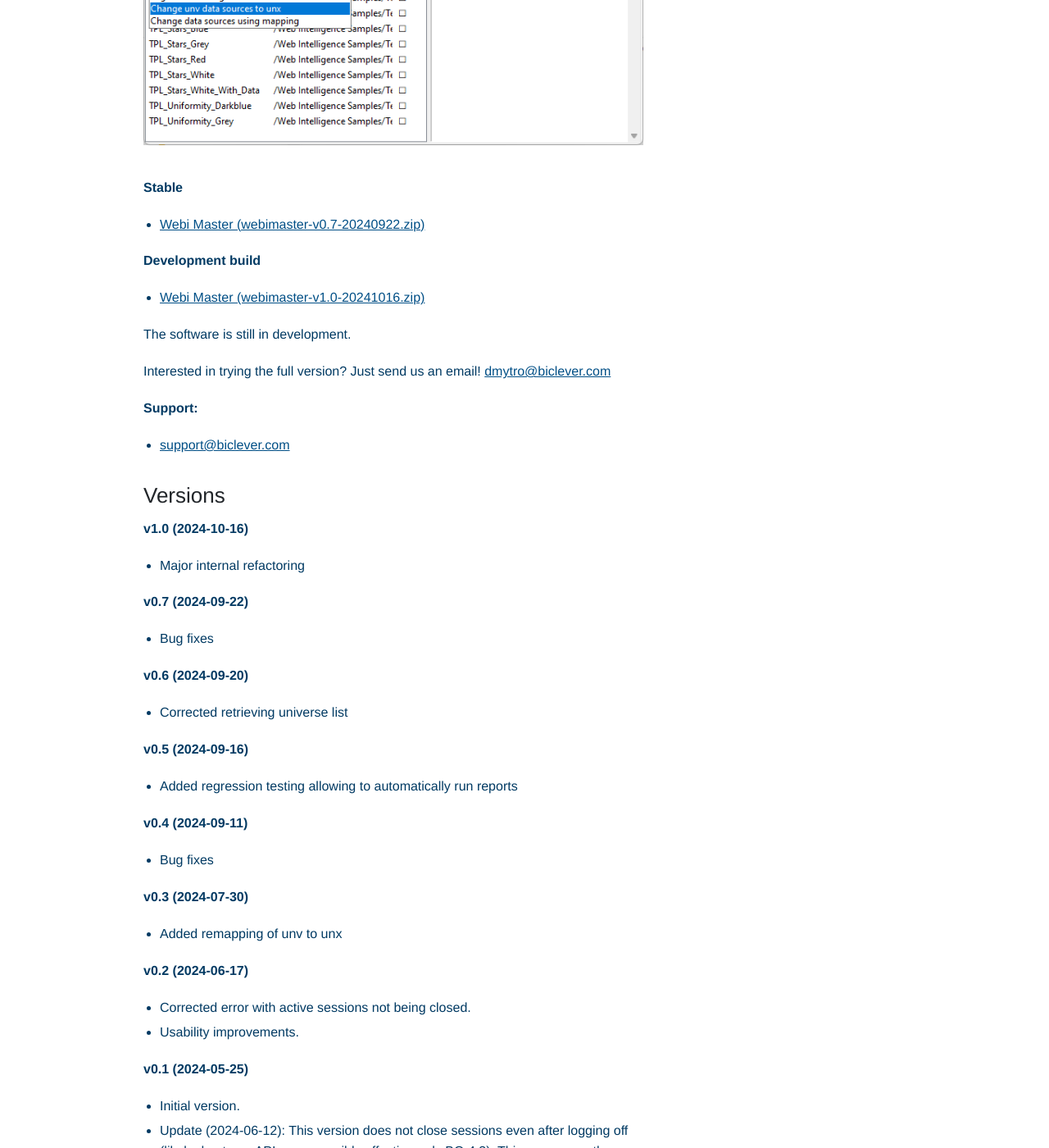
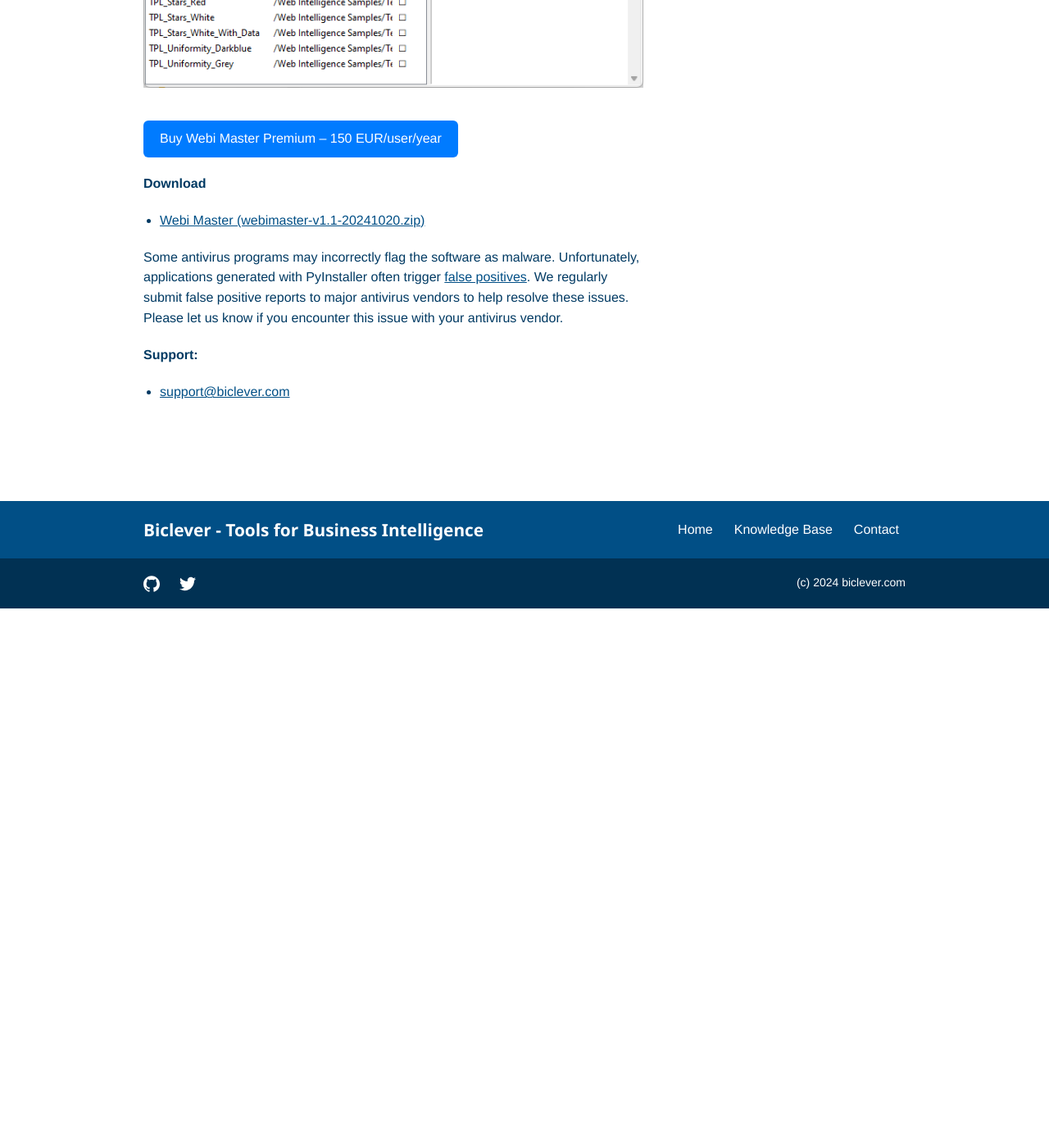
Before and after one commit to biclever/biclever.github.io, a Jekyll site: the page built from _products/webi-master.md, in a window 1280 px wide and 1400 px high, scrolled down 1217 px. Shown: the whole window at 82% size. Built offline with Jekyll 4.4.1, drawn with Linux system fonts in a browser that asks for light colours; after the commit the page ends 1959 px from its top, so only the background shows below that; some of the changed text lies outside the part shown.

Commit message:
webimaster v1.1

```diff
--- a/_products/webi-master.md
+++ b/_products/webi-master.md
@@ -14,8 +14,6 @@
 
 - **Data Provider List Export**: Exports a list of documents along with their universes. Unlike the Central Management Console (CMC)’s “Check Relationships” feature, this tool opens documents and checks actual universes, providing more accurate results and identifying broken dependencies (e.g., missing universes).
 
-- **Variable Analysis**: Lists variables within the documents and calculates the “Evaluation Order” to identify dependencies among variables.
-
 - **Document Purging** *(Premium feature 🌟)*: Cleans up prompt values, which is useful before promoting documents to production environments.
 
 - **Force Query Regeneration** *(Premium feature 🌟)*: Regenerates all queries in selected documents (custom queries are not regenerated).
@@ -31,43 +29,12 @@
 
 ![Webi Master 0.7](/images/pages/webimaster-01.png)
 
-**Stable**
-- [Webi Master (webimaster-v0.7-20240922.zip)](https://drive.google.com/uc?export=download&id=11_Znvo6NKx12eKKMjHZCjM6uwnTm5k9t)
+{% include button.html url="https://buy.stripe.com/dR63eweV68ly2li147" text="Buy Webi Master Premium – 150 EUR/user/year" %}
 
-**Development build**
-- [Webi Master (webimaster-v1.0-20241016.zip)](https://drive.google.com/uc?export=download&id=1dL0DfSwnK4GESce056L-CQAQfl3OJIW1)
+**Download**
+- [Webi Master (webimaster-v1.1-20241020.zip)](https://drive.google.com/uc?export=download&id=1bf8NcL9VDbKjqQ9nFu-vlbWu2N2Rspz2)
 
-The software is still in development.
-
-Interested in trying the full version? Just send us an email! [dmytro@biclever.com](mailto:dmytro@biclever.com)
+Some antivirus programs may incorrectly flag the software as malware. Unfortunately, applications generated with PyInstaller often trigger [false positives](https://www.google.com/search?q=pyinstaller+false+positive). We regularly submit false positive reports to major antivirus vendors to help resolve these issues. Please let us know if you encounter this issue with your antivirus vendor.
 
 **Support:**
 - [support@biclever.com](mailto:support@biclever.com)
-
-## Versions
-
-**v1.0 (2024-10-16)**
-- Major internal refactoring
-
-**v0.7 (2024-09-22)**
-- Bug fixes
-
-**v0.6 (2024-09-20)**
-- Corrected retrieving universe list
-
-**v0.5 (2024-09-16)**
-- Added regression testing allowing to automatically run reports
-
-**v0.4 (2024-09-11)**
-- Bug fixes
-
-**v0.3 (2024-07-30)**
-- Added remapping of unv to unx
-
-**v0.2 (2024-06-17)**
-- Corrected error with active sessions not being closed.
-- Usability improvements.
-
-**v0.1 (2024-05-25)**
-- Initial version.
-- Update (2024-06-12): This version does not close sessions even after logging off (likely due to an API error, possibly affecting only BO 4.3). This may cause the Webi processing server to crash after the processing of 200 reports and require a restart. Please do not use this version. A corrected version will be released soon.
```
